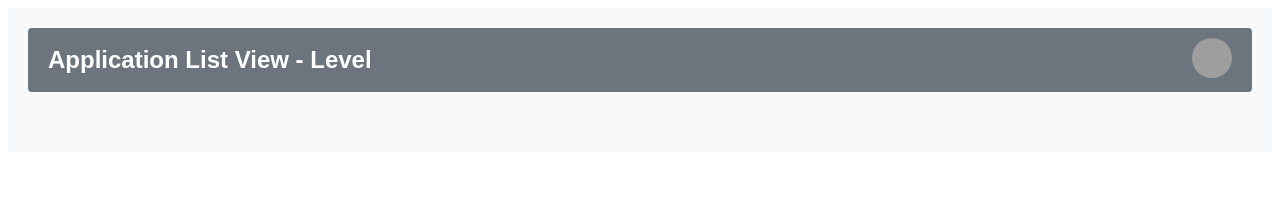
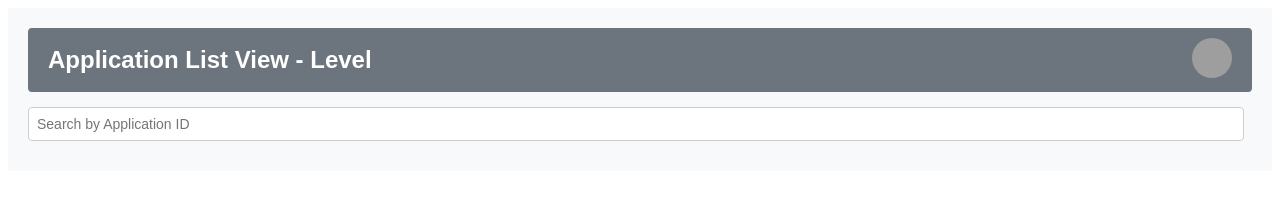
Before and after one commit to tf-nira/manual-verification-system-ui, an Angular app: page /application-list in a window 1280 px wide. Shown: the top 201 px of the page. Built offline with nearby package versions, Linux system fonts and the light colour scheme; grey boxes are pictures that could not be loaded.

Commit message:
search functionality in application-list component

```diff
--- a/src/app/feature/application-list/application-list.component.css
+++ b/src/app/feature/application-list/application-list.component.css
@@ -7,9 +7,39 @@
   background-color: #f8f9fa;
 }
 
+/* Search Bar */
+.search-bar {
+  margin-top: 15px;
+  margin-bottom: 10px;
+  display: flex;
+  align-items: center;
+}
+
+.search-input {
+  width: 100%;
+  padding: 8px;
+  margin-right: 8px;
+  border: 1px solid #ccc;
+  border-radius: 4px;
+  font-size: 14px;
+  outline: none;
+  background-color: #ffffff;
+  color: #333;
+  transition: border-color 0.3s ease, box-shadow 0.3s ease;
+}
+
+.search-input:hover {
+  border-color: #0056b3;
+}
+
+/* Focus effect for the search input */
+.search-input:focus {
+  border-color: #0056b3;
+  box-shadow: 0 0 5px rgba(0, 91, 187, 0.3);
+}
+
 /* Style for the table container */
 .application-list {
-  padding: 20px;
   background-color: #f9f9f9;
   border-radius: 8px;
   overflow-x: auto;
--- a/src/app/feature/application-list/application-list.component.html
+++ b/src/app/feature/application-list/application-list.component.html
@@ -1,6 +1,16 @@
 <div class="container">
 
   <app-header [role]=role></app-header>
+
+  <!-- Search Bar -->
+  <div class="search-bar">
+    <input
+      type="text"
+      [(ngModel)]="searchText"
+      placeholder="Search by Application ID"
+      class="search-input"
+    />
+  </div>
 
   <div class="application-list">
     <table class="styled-table">
@@ -10,7 +20,7 @@
         </tr>
       </thead>
       <tbody>
-        <tr *ngFor="let row of data" (click)="onRowClick(row)">
+        <tr *ngFor="let row of filteredRows" (click)="onRowClick(row)">
           <td *ngFor="let field of fields">{{ row[field] }}</td>
         </tr>
       </tbody>
--- a/src/app/feature/application-list/application-list.component.ts
+++ b/src/app/feature/application-list/application-list.component.ts
@@ -3,11 +3,12 @@ import { Component, Input, OnInit } from '@angular/core';
 import { Router } from '@angular/router';
 import { ROLE_FIELDS_MAP } from '../../shared/role-fields';
 import { HeaderComponent } from "../../shared/components/header/header.component";
+import { FormsModule } from '@angular/forms';
 
 @Component({
   selector: 'app-application-list',
   standalone: true,
-  imports: [NgFor, HeaderComponent],
+  imports: [NgFor, HeaderComponent, FormsModule],
   templateUrl: './application-list.component.html',
   styleUrl: './application-list.component.css'
 })
@@ -16,6 +17,7 @@ export class ApplicationListComponent implements OnInit {
   role: string = '';
   fields: string[] = [];
   data: any[] = [];
+  searchText: string = '';
 
   constructor(private router: Router) {}
 
@@ -26,6 +28,15 @@ export class ApplicationListComponent implements OnInit {
     this.fields = ROLE_FIELDS_MAP[this.role];
   }
 
+  get filteredRows() {
+    if (!this.searchText.trim()) {
+      return this.data; // Show full list if searchText is empty
+    }
+    return this.data.filter(row =>
+      row['Application ID']?.toString().toLowerCase().includes(this.searchText.toLowerCase())
+    );
+  }
+
   onRowClick(rowData: any) {
     // get application details api
     this.router.navigate(['/application-detail'], { state: { role: this.role, data: rowData }});
```
